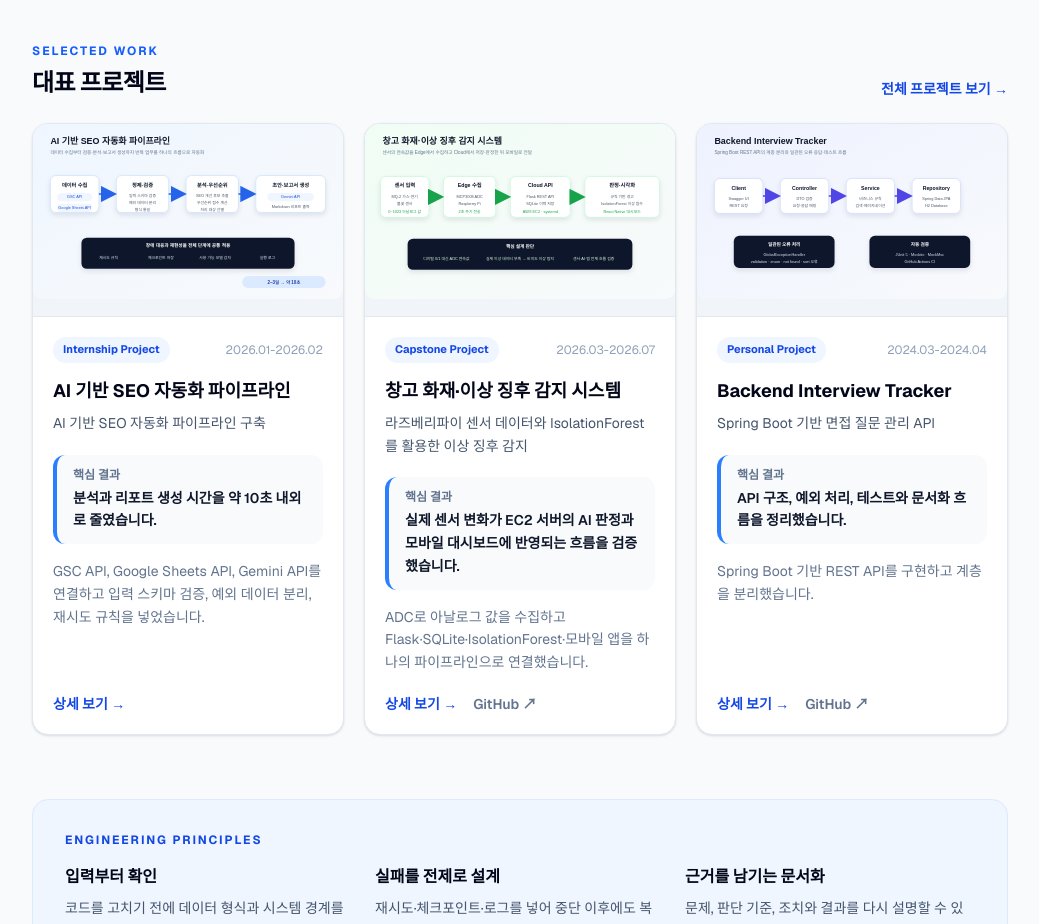
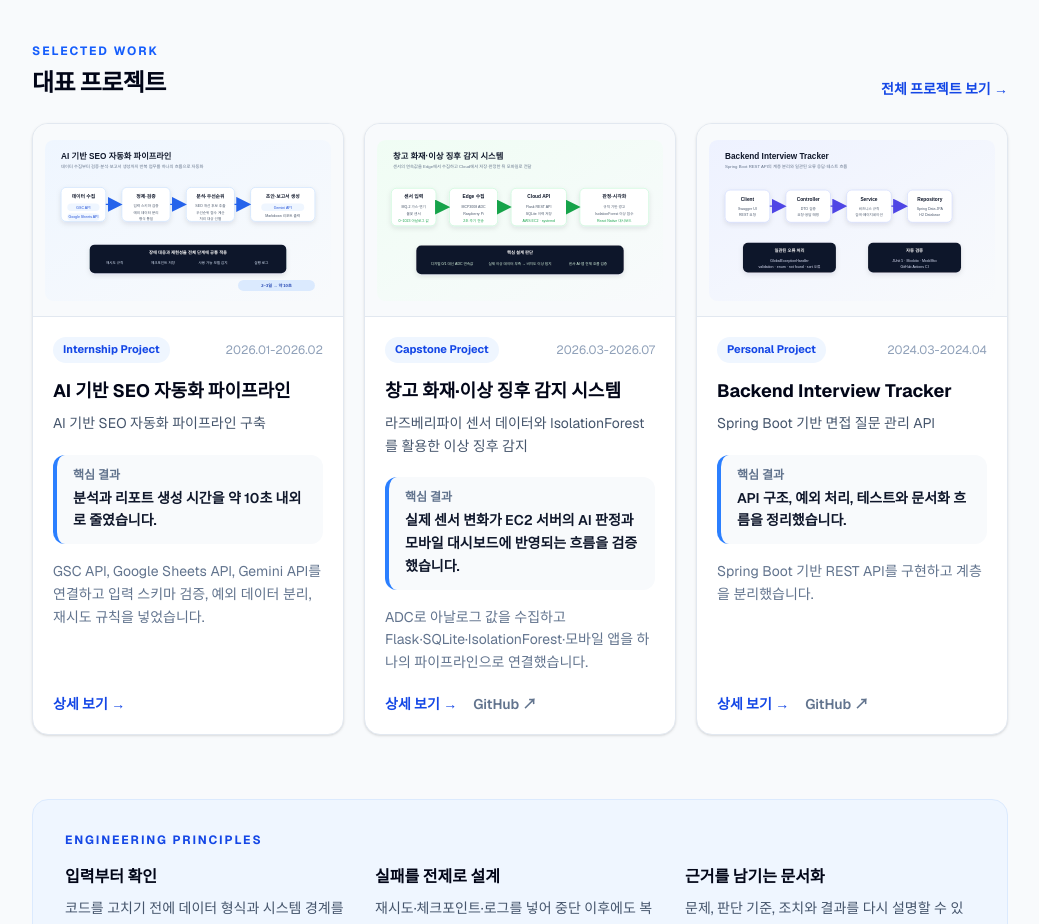
Before and after one commit to lukemin-dev/gyumin-archive, a Next.js app: page / in a window 1280 px wide. Shown: the part 1240-2164 px from the top of the page, without its empty margins (120-1159 px from the left). Built offline with nearby package versions, Linux system fonts and the light colour scheme.

Commit message:
Render project visuals by type

```diff
--- a/src/components/ProjectCard.tsx
+++ b/src/components/ProjectCard.tsx
@@ -9,22 +9,26 @@ interface ProjectCardProps {
 
 export default function ProjectCard({ project }: ProjectCardProps) {
   const preview = getProjectVisuals(project.slug)[0];
+  const previewClassName =
+    preview?.kind === "diagram"
+      ? "h-48 w-full object-contain p-3 transition-transform duration-300 group-hover:scale-[1.015]"
+      : "h-48 w-full object-contain object-top transition-transform duration-300 group-hover:scale-[1.02]";
 
   return (
     <article className="group flex h-full flex-col overflow-hidden rounded-2xl border border-slate-200 bg-white shadow-sm transition-all hover:-translate-y-0.5 hover:border-slate-300 hover:shadow-md">
       {preview && (
         <Link
           href={`/projects/${project.slug}`}
-          className="block border-b border-slate-200 bg-slate-100"
-          aria-label={`${project.title} 구현 화면과 상세 내용 보기`}
+          className="block border-b border-slate-200 bg-slate-50"
+          aria-label={`${project.title} 시각 자료와 상세 내용 보기`}
         >
           <Image
             src={preview.src}
             alt={preview.alt}
-            width={1080}
-            height={2340}
+            width={preview.width}
+            height={preview.height}
             sizes="(min-width: 1024px) 30vw, (min-width: 768px) 45vw, 100vw"
-            className="h-48 w-full object-contain object-top transition-transform duration-300 group-hover:scale-[1.02]"
+            className={previewClassName}
           />
         </Link>
       )}
```
